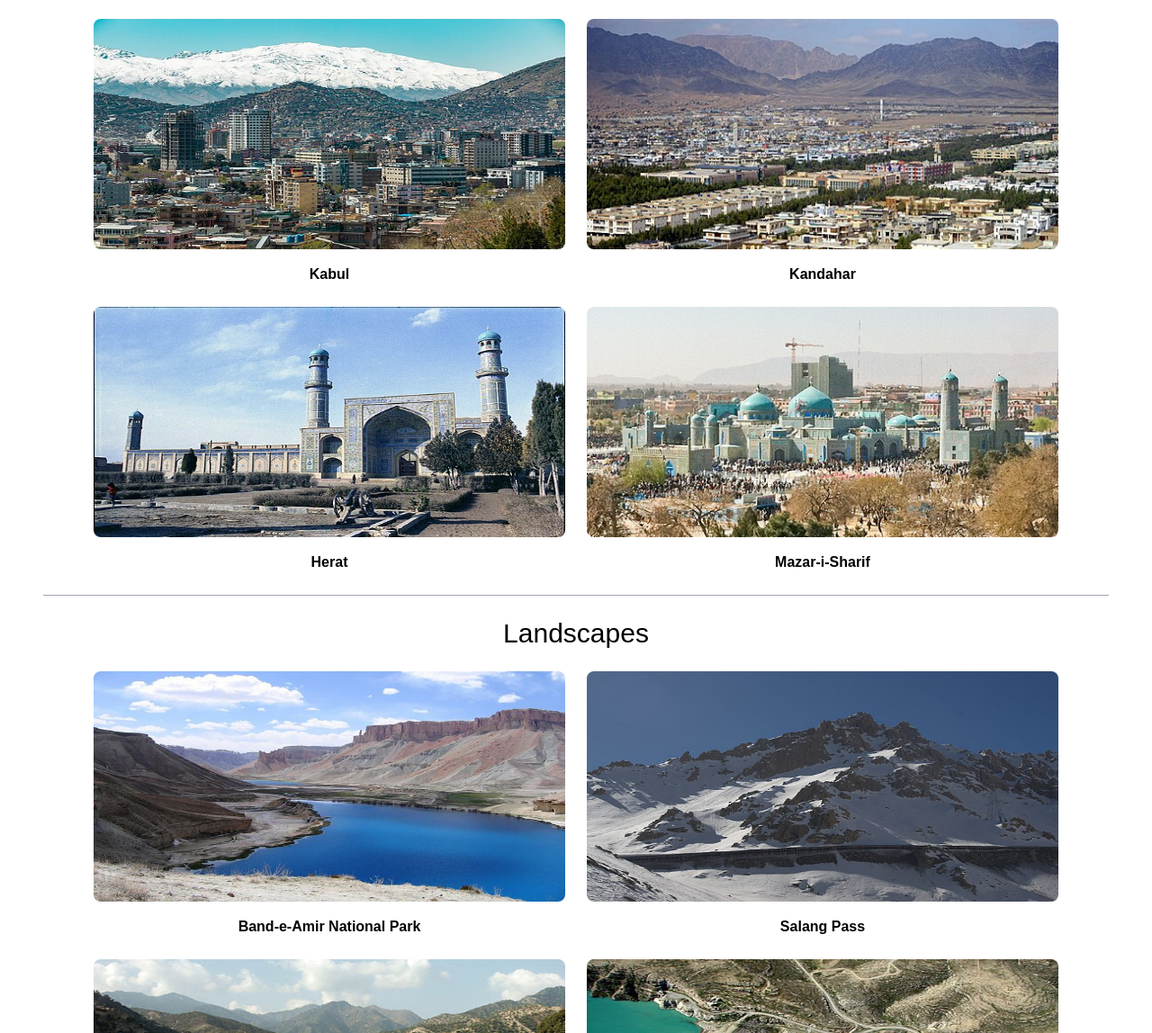
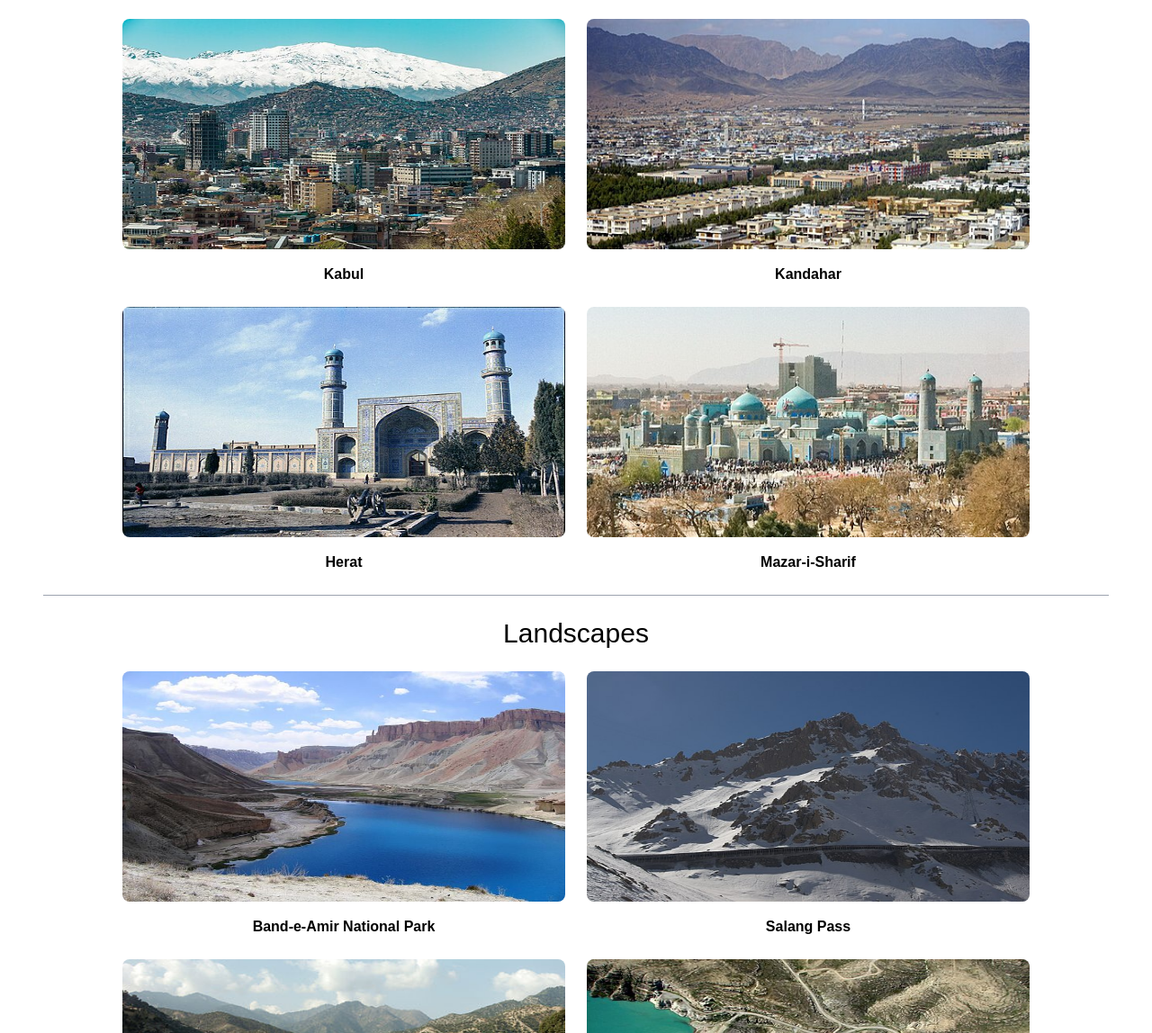
Before and after one commit to kite-runner-geo/kite-runner-geo.github.io, a website: page index.html in a window 1280 px wide. Shown: the part 152-1300 px from the top of the page at 90% size. Drawn offline with nearby package versions, Linux system fonts and the light colour scheme; files that its build step writes are made by us from their sources.

Commit message:
Add one more media query

```diff
--- a/index.html
+++ b/index.html
@@ -24,7 +24,9 @@
 
         <br>
 
-        <div class="grid grid-cols-1 mx-20 m:grid-cols-2 l:grid-cols-4 gap-6 m:mx-20 l:mx-20">
+        <div
+            class="grid grid-cols-1 mx-10 s:grid-cols-2 l:grid-cols-4 gap-6 s:mx-4 m:mx-28 l:mx-10"
+        >
             <div class="flex flex-col justify-center">
                 <img class="h-64 rounded-lg mb-4" src="./assets/cities/img_1.jpeg" alt="">
                 <p class="font-bold">Kabul</p>
@@ -49,7 +51,9 @@
 
         <br>
 
-        <div class="grid grid-cols-1 mx-20 m:grid-cols-2 l:grid-cols-4 gap-6 m:mx-20 l:mx-20">
+        <div
+            class="grid grid-cols-1 mx-10 s:grid-cols-2 l:grid-cols-4 gap-6 s:mx-4 m:mx-28 l:mx-10"
+        >
             <div class="flex flex-col justify-center">
                 <img class="h-64 rounded-lg mb-4" src="./assets/landscapes/img_1.jpeg" alt="">
                 <p class="font-bold">Band-e-Amir National Park</p>
--- a/tailwind.config.cjs
+++ b/tailwind.config.cjs
@@ -4,7 +4,8 @@ module.exports = {
 
     theme: {
         screens: {
-            "m": "800px",
+            "s": "700px",
+            "m": "1100px",
             "l": "1400px"
         }
     }
```
